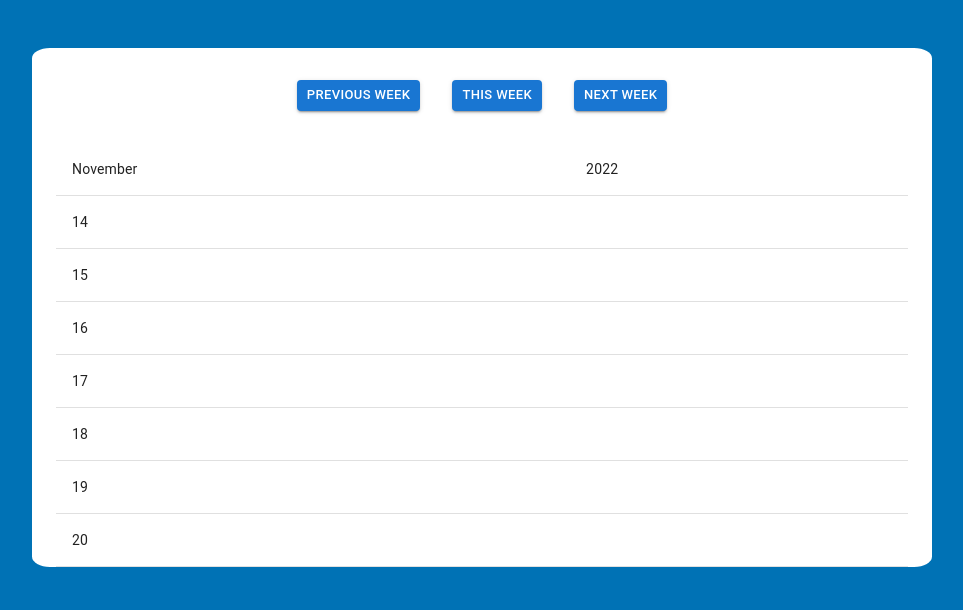
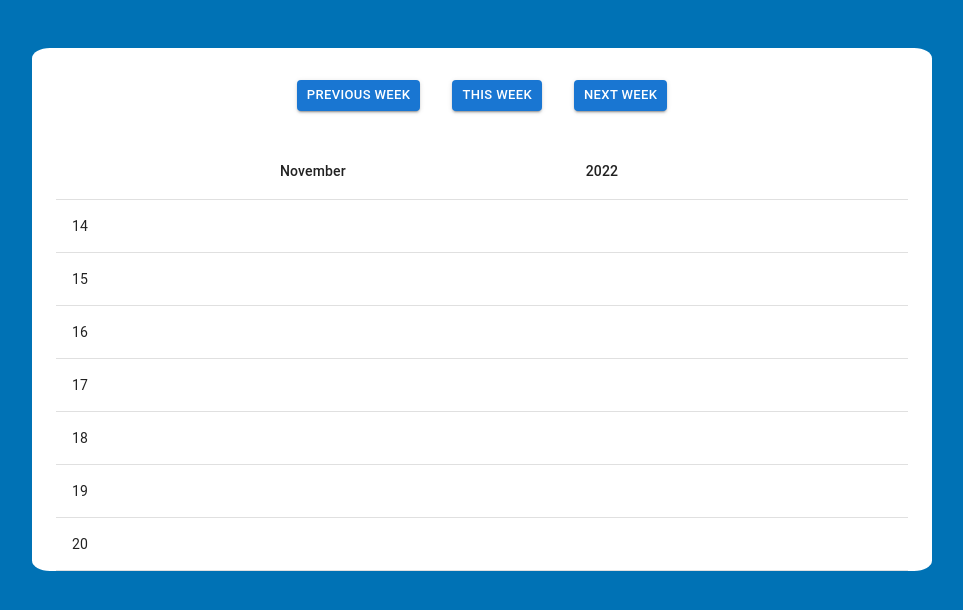
Before and after one commit to Amir-Aminian/schedule-assistant, a React (Create React App) app: page /homePage in a window 1280 px wide. Shown: the top 610 px of the page, without its empty margins (158-1121 px from the left). Built offline with nearby package versions, Linux system fonts and the light colour scheme; sample sign-in values are in the browser's storage.

Commit message:
added table head to the week table component

```diff
--- a/src/components/tables/WeekTable.js
+++ b/src/components/tables/WeekTable.js
@@ -1,18 +1,22 @@
-import { Table, TableBody, TableCell, TableContainer, TableRow } from "@mui/material";
+import { Table, TableBody, TableCell, TableContainer, TableHead, TableRow } from "@mui/material";
 
 const WeekTable = ({year, month, weekDates}) => {
+    const weekDays = ["Monday","Tuesday","Wednesday","Thursday","Friday","Saturday", "Sunday"];
+
     return (
         <TableContainer>
             <Table>
-                <TableBody>
+                <TableHead>
                     <TableRow>
-                        <TableCell>
+                        <TableCell align="center">
                             {month}
                         </TableCell>
-                        <TableCell>
+                        <TableCell align="left">
                             {year}
                         </TableCell>
                     </TableRow>
+                </TableHead>
+                <TableBody>
                     {weekDates.map((weekDate) => (
                         <TableRow key={weekDate}>
                             <TableCell colSpan={2}>{weekDate}</TableCell>
```
